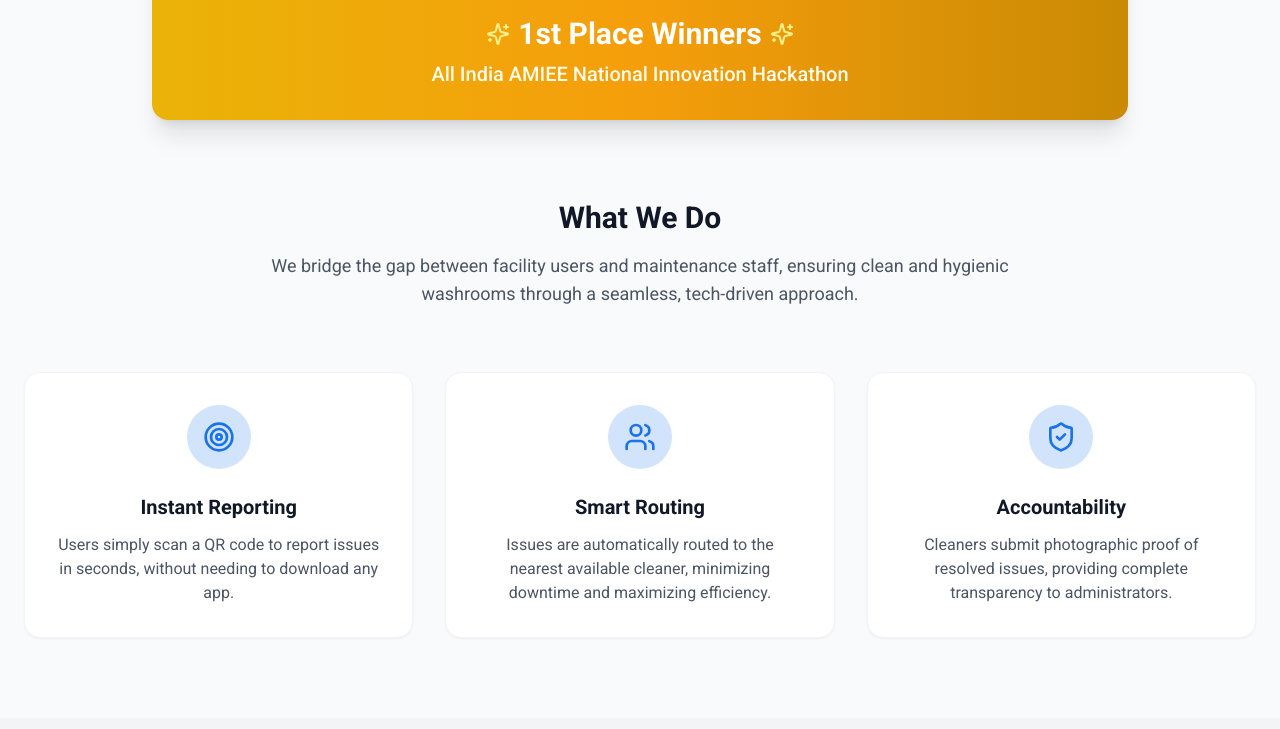
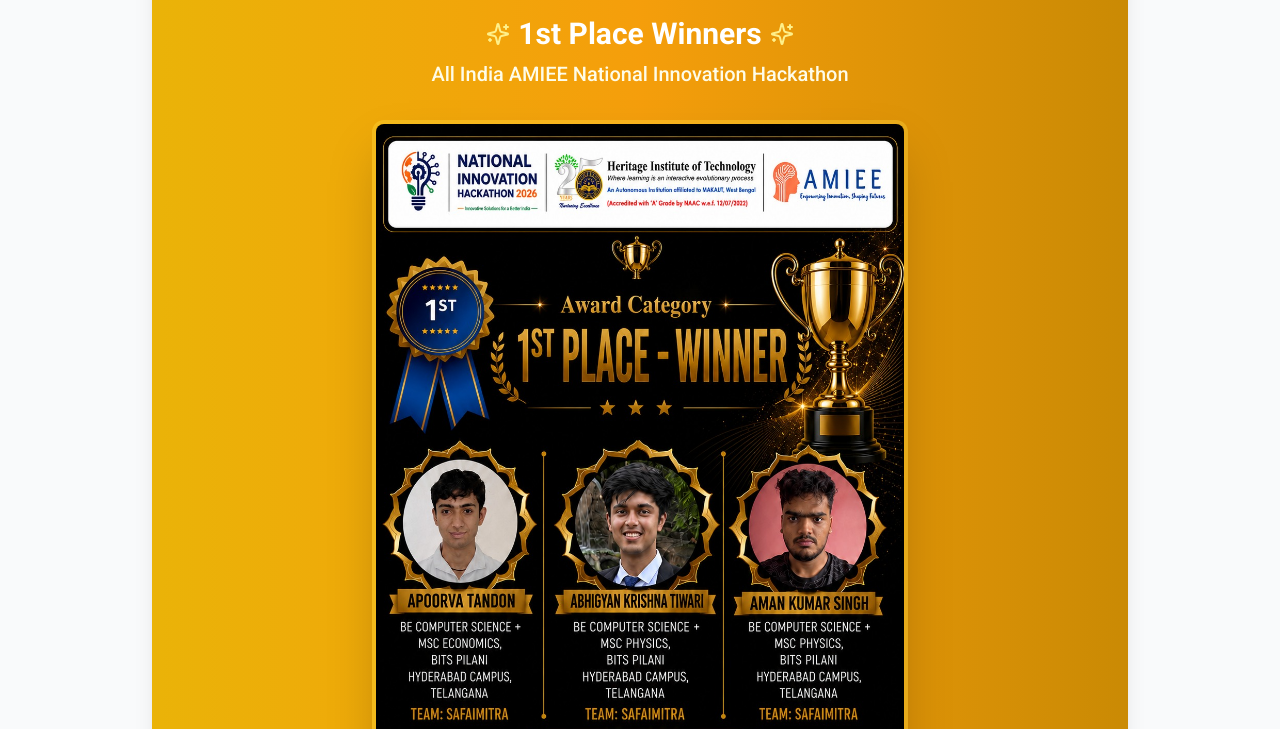
Before and after one commit to apoorv-tandon/SafaiMitra, a React (Vite) app in the folder safaimitra-web/: page /about in a window 1280 px wide. Shown: the part 753-1482 px from the top of the page. Built offline with nearby package versions, Linux system fonts and the light colour scheme; no server answers.

Commit message:
UI: Add hackathon winner poster to the About Us page

```diff
--- a/safaimitra-web/src/pages/public/About.tsx
+++ b/safaimitra-web/src/pages/public/About.tsx
@@ -75,9 +75,17 @@
               1st Place Winners
               <Sparkles className="h-6 w-6 ml-2 text-yellow-200" />
             </h2>
-            <p className="text-lg sm:text-xl font-medium text-yellow-50">
+            <p className="text-lg sm:text-xl font-medium text-yellow-50 mb-8">
               All India AMIEE National Innovation Hackathon
             </p>
+
+            <div className="mt-6 flex justify-center">
+              <img
+                src="/hackathon.jpeg"
+                alt="Hackathon Winner Poster"
+                className="max-w-full h-auto rounded-xl shadow-2xl border-4 border-yellow-300/30 object-contain max-h-[800px]"
+              />
+            </div>
           </div>
         </motion.div>
 
```
Also changed, not shown: safaimitra-web/public/hackathon.jpeg (added).
